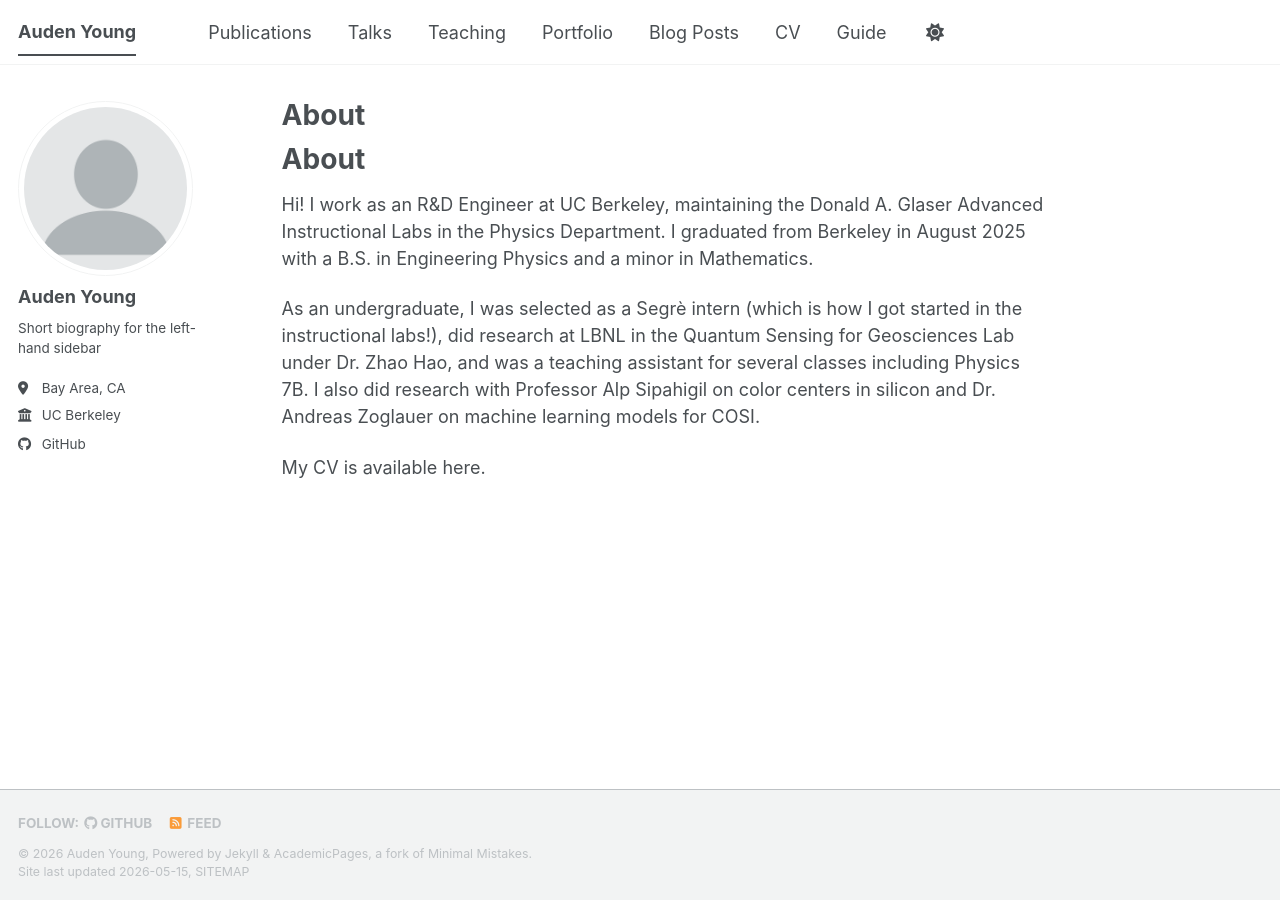
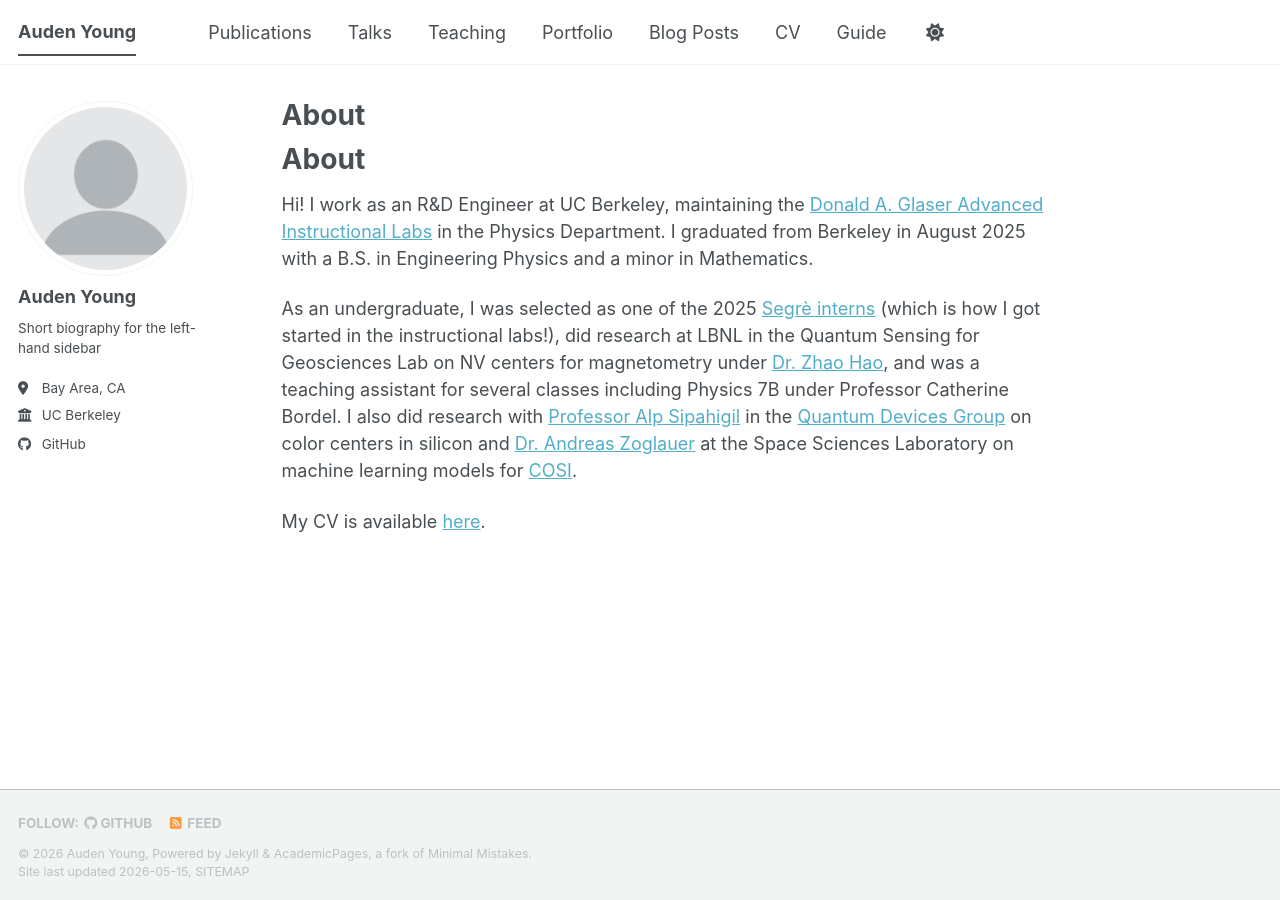
Before and after one commit to physicsnerd/physicsnerd.github.io, a Jekyll site: the page built from _pages/about.md, in a window 1280 px wide. Built offline with Jekyll 4.4.1, drawn with Linux system fonts in a browser that asks for light colours; a script bundle is joined from its source files by our own code; library files that are not in the unit come from our copies.

Commit message:
add links, cv

```diff
--- a/_pages/about.md
+++ b/_pages/about.md
@@ -9,14 +9,18 @@ redirect_from:
 
 About
 ======
-Hi! I work as an R&D Engineer at UC Berkeley, maintaining the Donald A. Glaser
-Advanced Instructional Labs in the Physics Department. I graduated from Berkeley
+Hi! I work as an R&D Engineer at UC Berkeley, maintaining the [Donald A. Glaser
+Advanced Instructional Labs](https://experimentationlab.berkeley.edu/) in the Physics Department. I graduated from Berkeley
 in August 2025 with a B.S. in Engineering Physics and a minor in Mathematics.
 
-As an undergraduate, I was selected as a Segrè intern (which is how I got started
+As an undergraduate, I was selected as one of the 2025 [Segrè interns](https://experimentationlab.berkeley.edu/SegreInternship)
+(which is how I got started
 in the instructional labs!), did research at LBNL in the Quantum Sensing for Geosciences
-Lab under Dr. Zhao Hao, and was a teaching assistant for several classes including
-Physics 7B. I also did research with Professor Alp Sipahigil on color centers in silicon
-and Dr. Andreas Zoglauer on machine learning models for COSI.
+Lab on NV centers for magnetometry under [Dr. Zhao Hao](https://profiles.lbl.gov/23942-zhao-hao), and was a teaching assistant for several classes including
+Physics 7B under Professor Catherine Bordel. I also did research with
+[Professor Alp Sipahigil](https://www2.eecs.berkeley.edu/Faculty/Homepages/alp.html) in the [Quantum Devices Group](https://quantumdevices.berkeley.edu/)
+on color centers in silicon
+and [Dr. Andreas Zoglauer](https://andreaszoglauer.com/overview.html) at the Space Sciences Laboratory
+on machine learning models for [COSI](https://cosi.ssl.berkeley.edu/).
 
-My CV is available here.
+My CV is available [here](https://physicsnerd.github.io/files/auden_young_cv.pdf).
```
Also changed, not shown: 1 other file.
